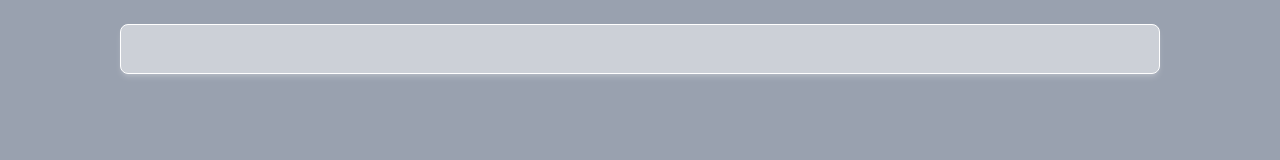
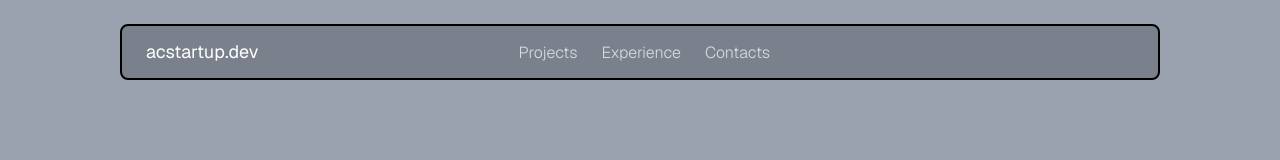
Before and after one commit to acstartup/acstartup.dev, a website: page index.html in a window 1280 px wide. Drawn offline with nearby package versions, Linux system fonts and the light colour scheme.

Commit message:
feat(header): added all pages and css to header

```diff
--- a/index.html
+++ b/index.html
@@ -5,10 +5,15 @@
     <meta view="viewport" width="width-devicewidth, initial-scale=1.0">
     <title>acstartup.dev</title>
     <link href="/dist/output.css" rel="stylesheet">
+    <link href="/styles.css" rel="stylesheet">
 </head>
 <body class="bg-gray-400">
     <div class="grid place-items-center pt-6"> <!-- header -->
-        <div class="border justify-center items-center border-white bg-white/50  rounded-lg w-260 py-2 pt-10 shadow-md shadow-white/20">
+        <div class="border-2 justify-center items-center border-black bg-black/20 rounded-lg w-260 py-3">
+            <a href="index.html" class="px-6 font-normal text-lg text-white hover:text-white/80">acstartup.dev</a>
+            <a href="/projects/index.html" class="pl-58 font-light text-white/70 hover:text-white">Projects</a>
+            <a href="/experience/index.html" class="pl-5 font-light text-white/70 hover:text-white">Experience</a>
+            <a href="/contact/index.html" class="pl-5 font-light text-white/70 hover:text-white">Contacts</a>
         </div>
     </div>
 </body>
--- /dev/null
+++ b/styles.css
@@ -0,0 +1,7 @@
+/* Import Geist Sans font */
+@import url('https://fonts.googleapis.com/css2?family=Geist:wght@100..900&display=swap');
+
+/* Apply Geist Sans as the default font */
+body {
+  font-family: 'Geist', sans-serif;
+}
```
Also changed, not shown: contact/index.html (added), dist/output.css, experience/index.html (added), projects/index.html (added).
